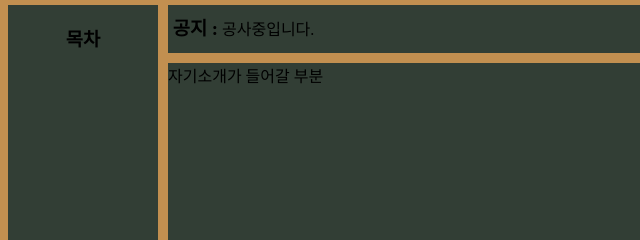
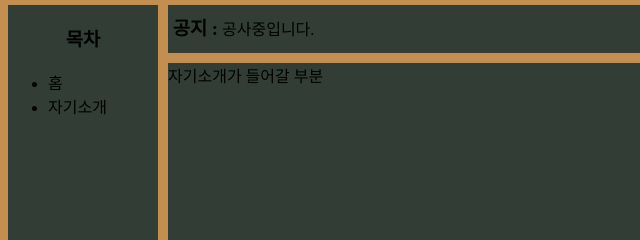
Before and after one commit to GreatestBear/Mid-Term-Project, a plain HTML site: page page1.html in a window 1280 px wide. Shown: the part 176-416 px from the top of the page, 0-640 px from the left. Drawn offline with Linux system fonts and the light colour scheme.

Commit message:
4th commit

```diff
--- a/page1.html
+++ b/page1.html
@@ -6,10 +6,15 @@
     <title>GreatestBear</title>
   </head>
   <body>
-    <div class="header"><h1 style="text-align:center; line-height: 130px;">GreatestBear</h1></div>
+    <div class="header"><h1 style="text-align:center; line-height: 130px;"><a href="./index.html" style="text-decoration:none; color:black;">GreatestBear</a></h1></div>
     <div class="main">
-      <div class="aside"><h3 style="text-align: center;">목차</h3></div>
-      <div class="right">
+        <div class="aside"><h3 style="text-align: center;">목차</h3>
+            <ul>
+                <li><a href="./index.html" style="text-decoration:none; color:black;">홈</a></li>
+                <li><a href="./page1.html" style="text-decoration:none; color:black;">자기소개</a></li>
+            </ul>
+        </div>
+        <div class="right">
         <div class="nav"><h3 style="text-align:left; line-height: 10px; display:inline-block;">&nbsp;공지 : </h2>&nbsp;공사중입니다.</div>
         <div class="section">
           <div class="article">자기소개가 들어갈 부분</div>
```
Also changed, not shown: index.html (+7 -2 lines), githome.css (line endings or trailing spaces).
